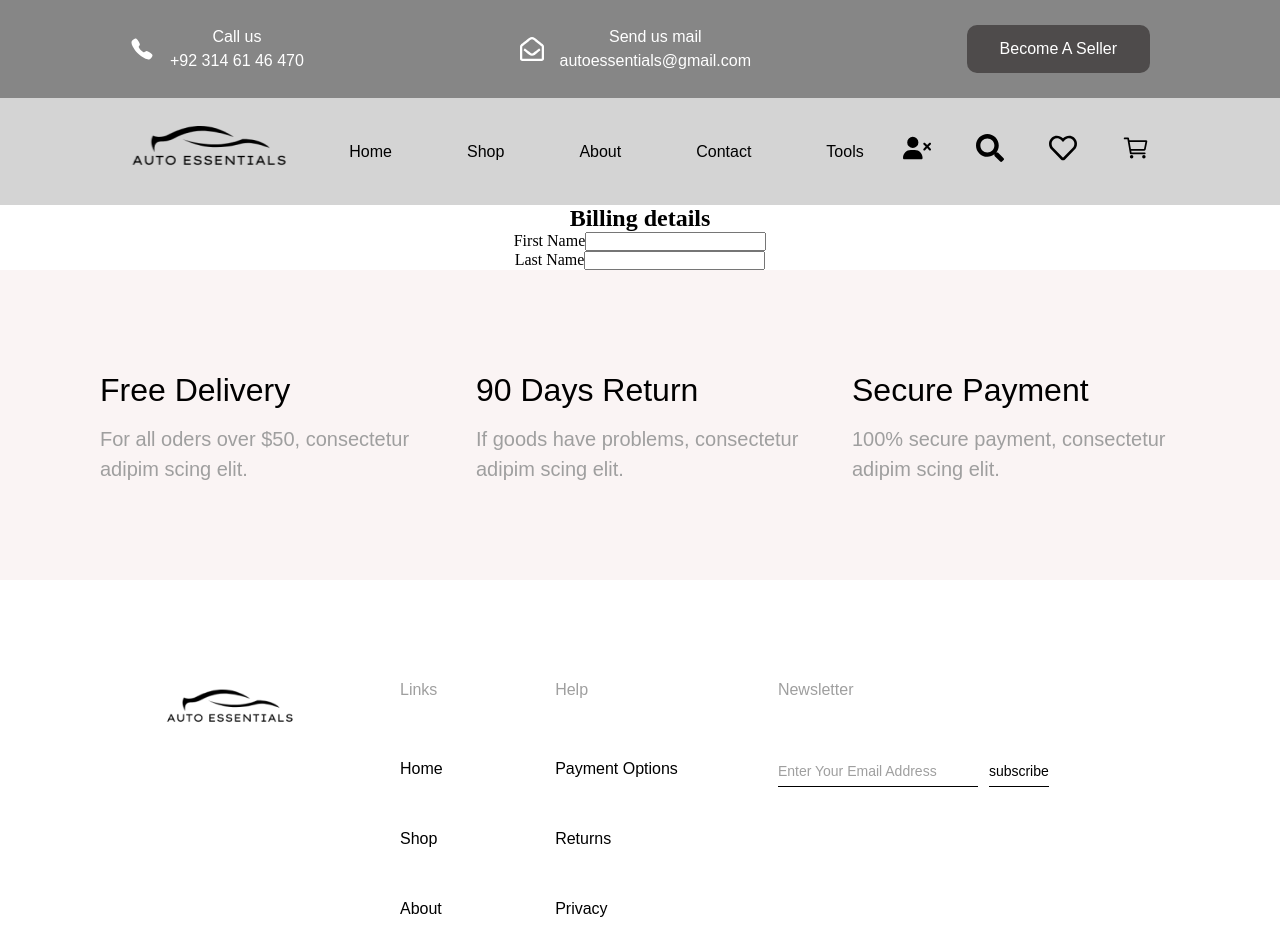
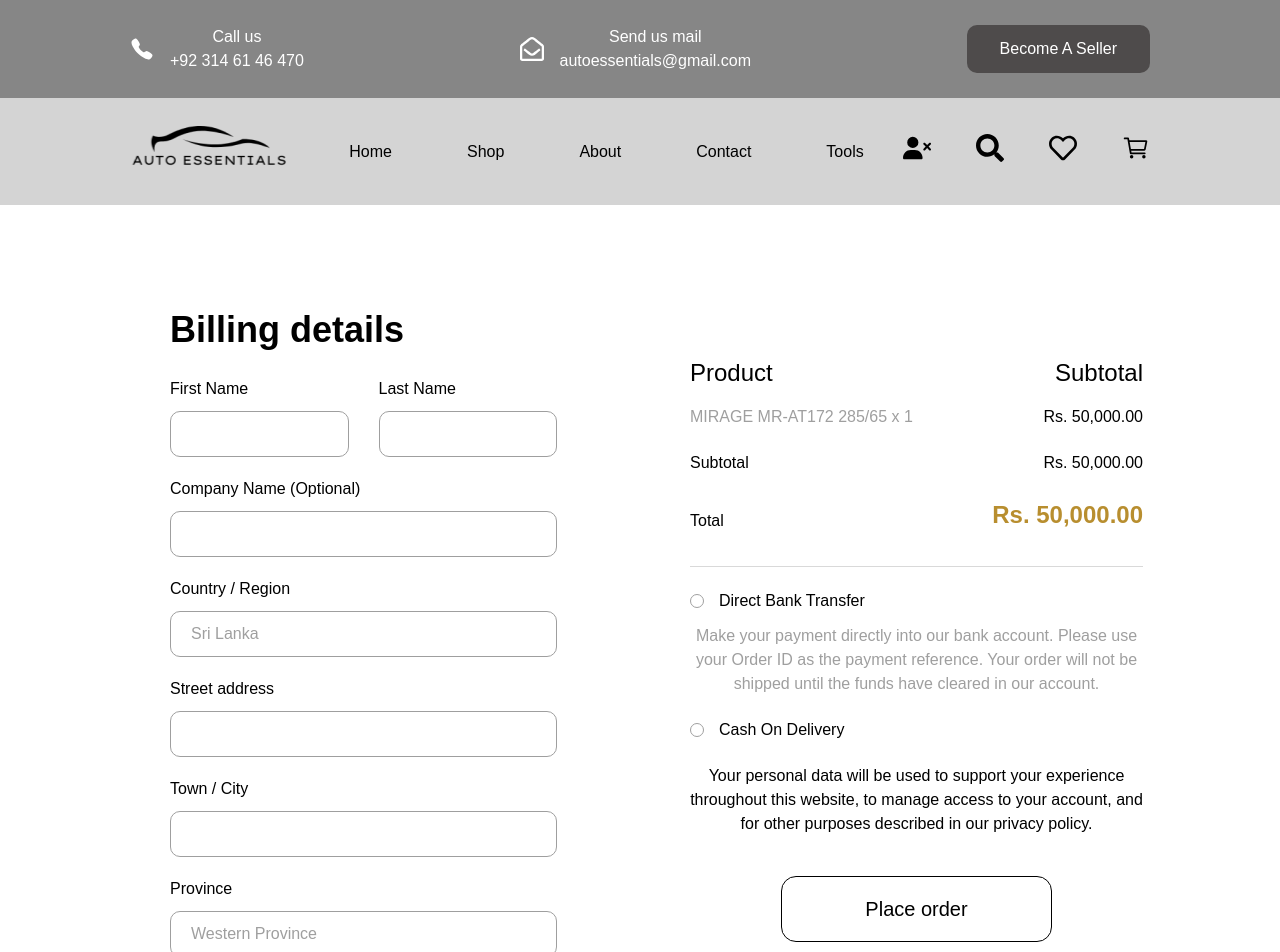
Before and after one commit to azimjonking/auto-essentials, a React (Create React App) app: page /checkout in a window 1280 px wide. Shown: the top 952 px of the page. Built offline with nearby package versions, Linux system fonts and the light colour scheme.

Commit message:
billing details page is done

```diff
--- a/src/components/billingDetails/BillingDetails.css
+++ b/src/components/billingDetails/BillingDetails.css
@@ -0,0 +1,273 @@
+.billing {
+  width: 100%;
+  padding: 63px 100px 52px;
+}
+
+.billing form {
+  width: 100%;
+  display: grid;
+  grid-template-columns: repeat(2, 1fr);
+  gap: 26px;
+}
+
+/* details inputs start */
+
+.billing .details-inputs {
+  padding: 35px 70px 70px;
+  width: 100%;
+  display: flex;
+  flex-direction: column;
+  align-items: flex-start;
+  gap: 20px;
+}
+
+.billing .details-inputs h1 {
+  font-family: "Poppins", sans-serif;
+  font-size: 36px;
+  font-weight: 600;
+  line-height: 54px;
+  text-align: left;
+  color: #000000;
+}
+
+.billing .details-inputs .form-content {
+  width: 100%;
+  display: grid;
+  grid-template-columns: repeat(2, 1fr);
+  gap: 30px;
+}
+
+.billing .details-inputs .form-group {
+  width: 100%;
+  display: flex;
+  flex-direction: column;
+  align-items: flex-start;
+  gap: 10px;
+}
+
+.billing .details-inputs .form-group label {
+  font-family: "Poppins", sans-serif;
+  font-size: 16px;
+  font-weight: 500;
+  line-height: 24px;
+  text-align: left;
+  color: #000000;
+}
+
+.billing .details-inputs .form-group input {
+  width: 100%;
+  padding: 10px 20px;
+  border-radius: 10px;
+  border: 1px solid #9f9f9f;
+
+  font-family: "Poppins", sans-serif;
+  font-size: 16px;
+  font-weight: 400;
+  line-height: 24px;
+  text-align: left;
+  color: #000000;
+  transition: all 0.3s ease;
+  outline: none;
+}
+
+.billing .details-inputs .form-group input::placeholder {
+  color: #9f9f9f;
+}
+
+.billing .details-inputs textarea {
+  width: 100%;
+  height: 100px;
+  padding: 10px 20px;
+  border-radius: 10px;
+  border: 1px solid #9f9f9f;
+
+  font-family: "Poppins", sans-serif;
+  font-size: 16px;
+  font-weight: 400;
+  line-height: 24px;
+  text-align: left;
+  color: #000000;
+  transition: all 0.3s ease;
+  outline: none;
+  resize: none;
+}
+
+.billing .details-inputs textarea::placeholder {
+  color: #9f9f9f;
+}
+
+/* details inputs end */
+
+/* payment way start */
+
+.payment-way {
+  width: 100%;
+  padding: 87px 37px;
+  display: flex;
+  flex-direction: column;
+  align-items: flex-start;
+}
+
+.payment-way ul {
+  padding-bottom: 33px;
+  width: 100%;
+  list-style: none;
+  display: flex;
+  flex-direction: column;
+  align-items: flex-start;
+  border-bottom: 1px solid #d9d9d9;
+}
+
+.payment-way ul li {
+  width: 100%;
+  display: flex;
+  align-items: flex-end;
+  justify-content: space-between;
+}
+
+.payment-way ul li.product span {
+  font-family: "Poppins", sans-serif;
+  font-size: 24px;
+  font-weight: 500;
+  line-height: 36px;
+  text-align: left;
+  color: #000000;
+}
+
+.payment-way ul li.item {
+  margin-top: 14px;
+}
+
+.payment-way ul li.item span {
+  font-family: "Poppins", sans-serif;
+  font-size: 16px;
+  font-weight: 300;
+  line-height: 24px;
+  text-align: left;
+  color: #000000;
+}
+
+.payment-way ul li.item span:first-child {
+  color: #9f9f9f;
+  font-weight: 400;
+}
+
+.payment-way ul li.subtotal {
+  margin-top: 22px;
+}
+
+.payment-way ul li.subtotal span {
+  font-family: "Poppins", sans-serif;
+  font-size: 16px;
+  font-weight: 300;
+  line-height: 24px;
+  text-align: left;
+  color: #000000;
+}
+
+.payment-way ul li.subtotal span:first-child {
+  font-weight: 400;
+}
+
+.payment-way ul li.total {
+  margin-top: 22px;
+}
+
+.payment-way ul li.total span:first-child {
+  font-family: "Poppins", sans-serif;
+  font-size: 16px;
+  font-weight: 400;
+  line-height: 24px;
+  text-align: left;
+  color: #000000;
+}
+
+.payment-way ul li.total span:last-child {
+  font-family: "Poppins", sans-serif;
+  font-size: 24px;
+  font-weight: 700;
+  line-height: 36px;
+  text-align: left;
+  color: #b88e2f;
+}
+
+.payment-way .form-group {
+  margin-top: 22px;
+  width: 100%;
+}
+
+.payment-way .form-group label {
+  width: 100%;
+  display: flex;
+  align-items: center;
+  gap: 15px;
+}
+
+.payment-way .form-group label input {
+  display: none;
+}
+
+.payment-way .form-group label span {
+  width: 14px;
+  height: 14px;
+  border-radius: 50%;
+  border: 1px solid #9f9f9f;
+  background: none;
+  transition: all 0.3s ease;
+}
+
+.payment-way .form-group label input:checked + span {
+  border: 1px solid #000;
+  background: #000;
+}
+
+.payment-way .form-group label p {
+  font-family: "Poppins", sans-serif;
+  font-size: 16px;
+  font-weight: 400;
+  line-height: 24px;
+  text-align: left;
+  color: #000;
+}
+
+.payment-way .form-group > p {
+  margin-top: 11px;
+  font-family: "Poppins", sans-serif;
+  font-size: 16px;
+  font-weight: 300;
+  line-height: 24px;
+  text-align: justified;
+  color: #9f9f9f;
+}
+
+.payment-way > p {
+  margin-top: 22px;
+  font-family: "Poppins", sans-serif;
+  font-size: 16px;
+  font-weight: 300;
+  line-height: 24px;
+  text-align: justified;
+  color: #000000;
+}
+
+.payment-way > button {
+  margin-top: 40px;
+  padding: 17px 20px;
+  border: 1px solid #000000;
+  border-radius: 15px;
+  background: none;
+
+  align-self: center;
+  min-width: 60%;
+
+  font-family: "Poppins", sans-serif;
+  font-size: 20px;
+  font-weight: 400;
+  line-height: 30px;
+  text-align: center;
+  color: #000;
+  transition: all 0.3s ease;
+  cursor: pointer;
+}
+
+/* payment way end */
--- a/src/components/billingDetails/BillingDetails.jsx
+++ b/src/components/billingDetails/BillingDetails.jsx
@@ -1,26 +1,114 @@
-import './BillingDetails.css'
+import "./BillingDetails.css";
 
 const BillingDetails = () => {
   return (
-    <section className='billing'>
+    <section className="billing">
       <form>
-        <div className='details-inputs'>
+        <div className="details-inputs">
           <h1>Billing details</h1>
+
           <div className="form-content">
             <div className="form-group">
               <label htmlFor="firstName">First Name</label>
-              <input type="text" id='firstName' />
+              <input type="text" id="firstName" />
             </div>
             <div className="form-group">
               <label htmlFor="lastName">Last Name</label>
-              <input type="text" id='lastName' />
+              <input type="text" id="lastName" />
             </div>
           </div>
+
+          <div className="form-group">
+            <label htmlFor="company">Company Name (Optional)</label>
+            <input type="text" id="company" />
+          </div>
+
+          <div className="form-group">
+            <label htmlFor="country">Country / Region</label>
+            <input type="text" id="country" placeholder='Sri Lanka' />
+          </div>
+
+          <div className="form-group">
+            <label htmlFor="address">Street address</label>
+            <input type="text" id="address" />
+          </div>
+
+          <div className="form-group">
+            <label htmlFor="city">Town / City</label>
+            <input type="text" id="city" />
+          </div>
+
+          <div className="form-group">
+            <label htmlFor="province">Province</label>
+            <input type="text" id="province" placeholder='Western Province' />
+          </div>
+
+          <div className="form-group">
+            <label htmlFor="zipcode">ZIP code</label>
+            <input type="text" id="zipcode" />
+          </div>
+
+          <div className="form-group">
+            <label htmlFor="phone">Phone</label>
+            <input type="text" id="phone" />
+          </div>
+
+          <div className="form-group">
+            <label htmlFor="email">Email address</label>
+            <input type="email" id="email" />
+          </div>
+
+          <textarea placeholder='Additional information'></textarea>
+
         </div>
-        <div className='payment-way'></div>
+
+        <div className="payment-way">
+
+          <ul>
+            <li className='product'>
+              <span>Product</span>
+              <span>Subtotal</span>
+            </li>
+            <li className='item'>
+              <span>MIRAGE MR-AT172 285/65 x 1</span>
+              <span>Rs. 50,000.00</span>
+            </li>
+            <li className='subtotal'>
+              <span>Subtotal</span>
+              <span>Rs. 50,000.00</span>
+            </li>
+            <li className='total'>
+              <span>Total</span>
+              <span>Rs. 50,000.00</span>
+            </li>
+          </ul>
+
+          <div className="form-group">
+            <label>
+              <input type="radio" name='paymentway' />
+              <span></span>
+              <p>Direct Bank Transfer</p>
+            </label>
+
+            <p>Make your payment directly into our bank account. Please use your Order ID as the payment reference. Your order will not be shipped until the funds have cleared in our account.</p>
+          </div>
+
+          <div className="form-group">
+            <label>
+              <input type="radio" name='paymentway' />
+              <span></span>
+              <p>Cash On Delivery</p>
+            </label>
+          </div>
+
+          <p>Your personal data will be used to support your experience throughout this website, to manage access to your account, and for other purposes described in our privacy policy.</p>
+
+          <button>Place order</button>
+        </div>
+
       </form>
     </section>
-  )
-}
+  );
+};
 
-export default BillingDetails
+export default BillingDetails;
```
